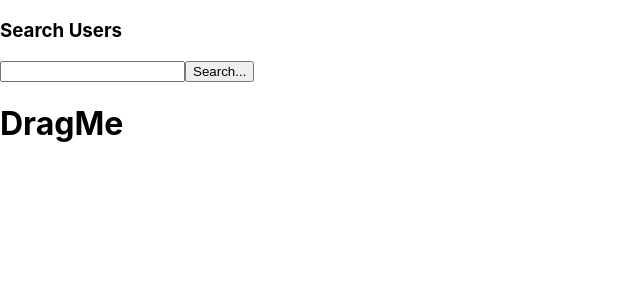
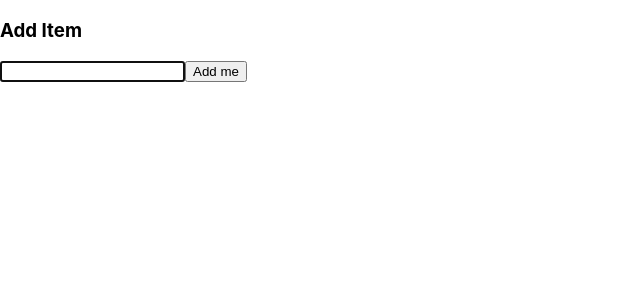
Before and after one commit to CamHaoHa/myLearning-react-typescript, a React (Create React App) app: page / in a window 1280 px wide. Shown: the top 300 px of the page, without its empty margins (0-640 px from the left). Built offline with nearby package versions, Linux system fonts and the light colour scheme.

Commit message:
use ref with ts

```diff
--- a/src/index.tsx
+++ b/src/index.tsx
@@ -1,7 +1,7 @@
 import React from 'react';
 import ReactDOM from 'react-dom/client';
 import './index.css';
-import SearchUser from './state/SearchUser';
+import AddItem from './ref/AddItem';
 import reportWebVitals from './reportWebVitals';
 
 const root = ReactDOM.createRoot(
@@ -9,7 +9,7 @@ const root = ReactDOM.createRoot(
 );
 root.render(
   <React.StrictMode>
-    <SearchUser />
+    <AddItem />
   </React.StrictMode>
 );
 
--- /dev/null
+++ b/src/ref/AddItem.tsx
@@ -0,0 +1,49 @@
+import React, { ReducerAction } from 'react'
+import {useState, useRef, useEffect} from 'react'
+type Props = {}
+
+const AddItem:React.FC = () => {
+  const [name, setName] = useState('')
+  const [newItem, setNewItem] = useState<string[]>([])
+
+  useEffect(() => {
+    if (!inputRef.current){
+      return
+    }
+    inputRef.current.focus()
+  }, [])
+  // const inputRef = useRef(null)
+  const inputRef = useRef<HTMLInputElement | null> (null)
+  const handleChange = (e:React.ChangeEvent<HTMLInputElement>) => {
+    setName(e.target.value)
+  }
+
+  const handleClick:React.MouseEventHandler<HTMLButtonElement> = () => {
+    setName((prevState) => {
+       setNewItem([...newItem, prevState])
+       return ''
+    })
+  }
+  return (
+    <div>
+      <h3>Add Item</h3>
+      <input
+        type='text'
+        value={name}
+        onChange = {handleChange}
+        ref = {inputRef}
+      />
+      <button
+        type='button'
+        onClick= {handleClick}
+      >
+        Add me
+      </button>
+      <div>
+        {newItem.map((item) => <li key={item} >{item}</li>)}
+      </div>
+    </div>
+  )
+}
+
+export default AddItem
```
